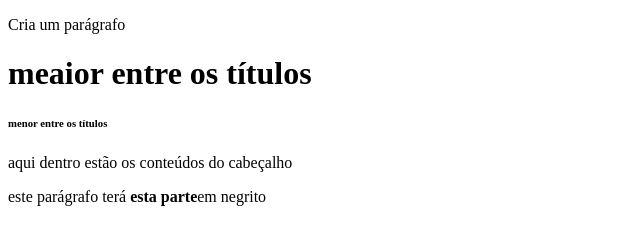
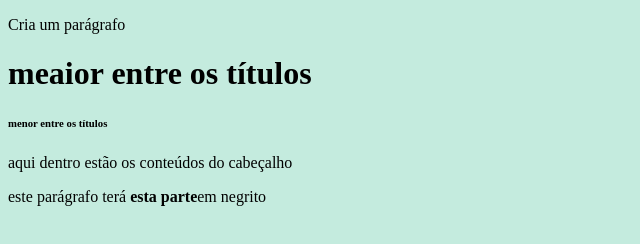
Before and after one commit to ThaisLeal2009/1P-1A, a plain HTML site: page index.html in a window 1280 px wide. Shown: the whole page, without its empty margins (0-640 px from the left). Drawn offline with Linux system fonts and the light colour scheme.

Commit message:
Add files via upload

```diff
--- a/index.html
+++ b/index.html
@@ -15,3 +15,4 @@
     </header>
 </body>
 </html>
+<link rel="stylesheet" href="style.css">
--- /dev/null
+++ b/style.css
@@ -0,0 +1,3 @@
+body{
+    background-color: rgb(196, 235, 222);
+}
```
